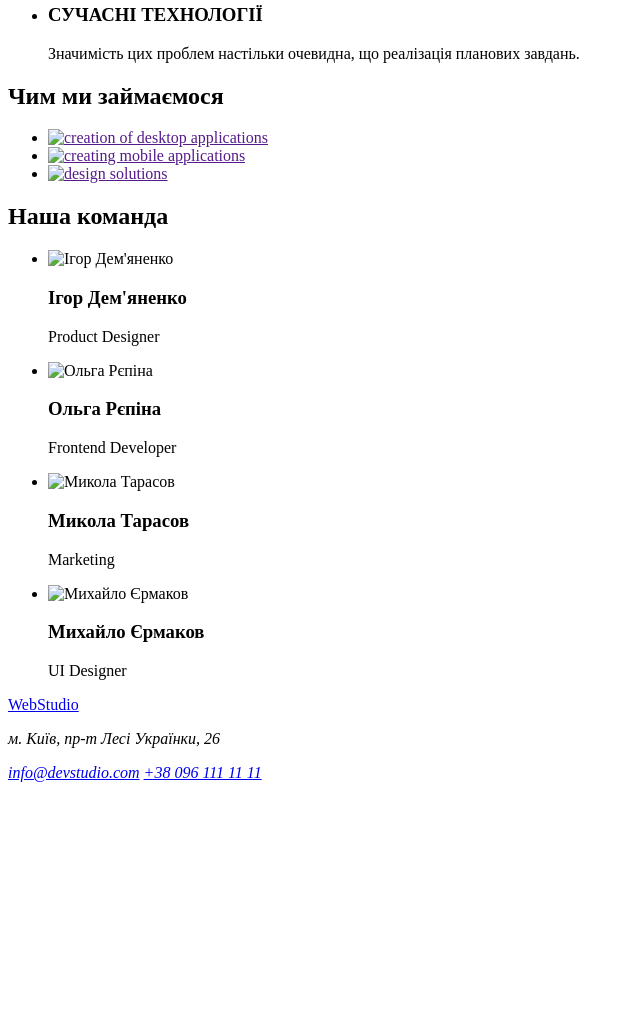
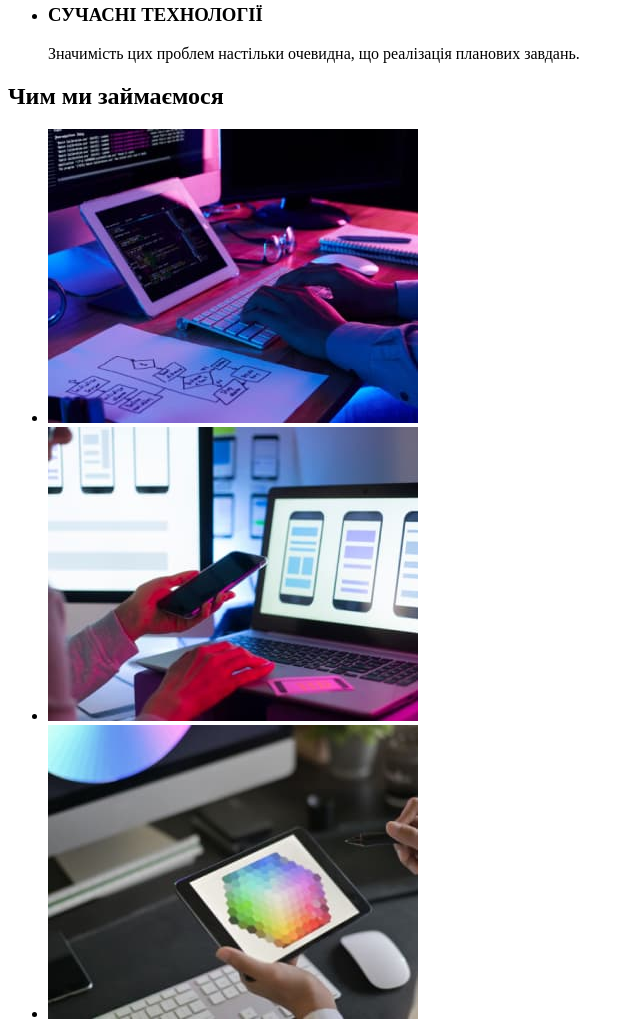
Before and after one commit to VitaliyKharytonov/goit-markup-hw-01, a plain HTML site: page index.html in a window 1280 px wide. Shown: the part 540-1565 px from the top of the page, without its empty margins (0-640 px from the left). Before the commit the page ends 1330 px from the top, so only its background shows below. Drawn offline with Linux system fonts and the light colour scheme; the site is published under a folder, as on GitHub Pages, so addresses that start at the root find nothing.

Commit message:
виправлення помилок картинок

```diff
--- a/index.html
+++ b/index.html
@@ -55,13 +55,13 @@
             <h2>Чим ми займаємося</h2>
             <ul>
                 <li>
-                    <a href=""><img src="/images/img.jpg " alt="creation of desktop applications" width="370"></a>
+                    <a href=""><img src="./images/img.jpg " alt="creation of desktop applications" width="370"></a>
                 </li>
                 <li>
-                    <a href=""><img src="/images/img2.jpg" alt="creating mobile applications" width="370"></a>
+                    <a href=""><img src="./images/img2.jpg" alt="creating mobile applications" width="370"></a>
                 </li>
                 <li>
-                    <a href=""><img src="/images/img3.jpg" alt="design solutions" width="370"></a>
+                    <a href=""><img src="./images/img3.jpg" alt="design solutions" width="370"></a>
                 </li>
             </ul>
         </section>
@@ -70,22 +70,22 @@
             <h2>Наша команда</h2>
             <ul>
                 <li>
-                    <img src="/images/img(1).jpg" alt="Ігор Дем'яненко" width="270">
+                    <img src="./images/img(1).jpg" alt="Ігор Дем'яненко" width="270">
                     <h3>Ігор Дем'яненко</h3>
                     <p>Product Designer</p>
                 </li>
                 <li>
-                    <img src="/images/img(2).jpg" alt="Ольга Рєпіна" width="270">
+                    <img src="./images/img(2).jpg" alt="Ольга Рєпіна" width="270">
                     <h3>Ольга Рєпіна</h3>
                     <p>Frontend Developer</p>
                 </li>
                 <li>
-                    <img src="/images/img(3).jpg" alt="Микола Тарасов" width="270">
+                    <img src="./images/img(3).jpg" alt="Микола Тарасов" width="270">
                     <h3>Микола Тарасов</h3>
                     <p>Marketing</p>
                 </li>
                 <li>
-                    <img src="/images/img(4).jpg" alt="Михайло Єрмаков" width="270">
+                    <img src="./images/img(4).jpg" alt="Михайло Єрмаков" width="270">
                     <h3>Михайло Єрмаков</h3>
                     <p>UI Designer</p>
                 </li>
```
